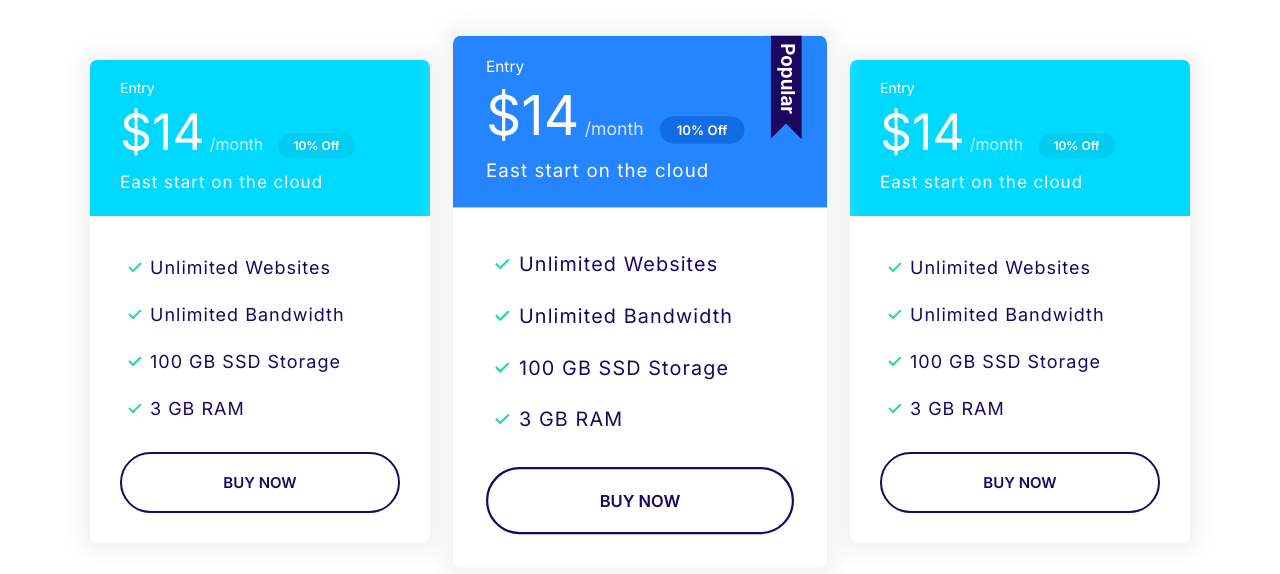
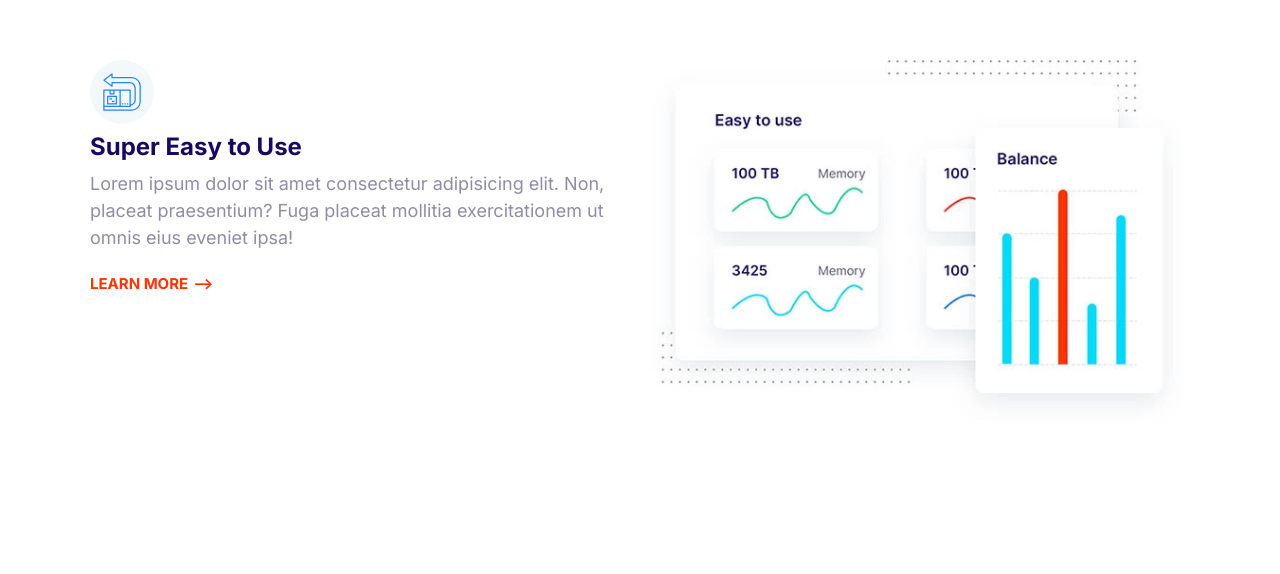
Before and after one commit to guy586/Moshify, a plain HTML site: page index.html in a window 1280 px wide. Drawn offline with Linux system fonts and the light colour scheme.

Commit message:
Build the feature component.

```diff
--- a/css/styles.css
+++ b/css/styles.css
@@ -768,3 +768,16 @@ a {
   max-width: 500px;
   margin: 0 auto;
 }
+
+/* Features */
+.feature {
+  gap: 4rem 2rem;
+}
+
+.feature__heading {
+  margin: 1rem 0;
+}
+
+.feature__image {
+  width: 100%;
+}
--- a/index.html
+++ b/index.html
@@ -15,69 +15,34 @@
     <link rel="stylesheet" href="css/styles.css" />
   </head>
   <body>
-    <section class="block container block-plans">
-      <div class="grid grid--1x3">
-        <div class="plan">
-          <div class="card card--secondary">
-            <header class="card__header">
-              <h3 class="plan__name">Entry</h3>
-              <span class="plan__price">$14</span>
-              <span class="plan__billing-cycle">/month</span>
-              <span class="badge badge--secondary badge--small">10% Off</span>
-              <span class="plan__description">East start on the cloud</span>
-            </header>
-            <div class="card__body">
-              <ul class="list list--tick">
-                <li class="list__item">Unlimited Websites</li>
-                <li class="list__item">Unlimited Bandwidth</li>
-                <li class="list__item">100 GB SSD Storage</li>
-                <li class="list__item">3 GB RAM</li>
-              </ul>
-              <button class="btn btn--outline btn--block">Buy Now</button>
-            </div>
-          </div>
+    <section class="block container">
+      <article class="grid grid--1x2 feature">
+        <div>
+          <span class="icon-container">
+            <svg class="icon icon--primary">
+              <use xlink:href="images/sprite.svg#easy"></use>
+            </svg>
+          </span>
+          <h3 class="feature__heading">Super Easy to Use</h3>
+          <p>
+            Lorem ipsum dolor sit amet consectetur adipisicing elit. Non,
+            placeat praesentium? Fuga placeat mollitia exercitationem ut omnis
+            eius eveniet ipsa!
+          </p>
+          <a href="#" class="link-arrow">Learn More</a>
         </div>
-        <div class="plan plan--popular">
-          <div class="card card--primary">
-            <header class="card__header">
-              <h3 class="plan__name">Entry</h3>
-              <span class="plan__price">$14</span>
-              <span class="plan__billing-cycle">/month</span>
-              <span class="badge badge--primary badge--small">10% Off</span>
-              <span class="plan__description">East start on the cloud</span>
-            </header>
-            <div class="card__body">
-              <ul class="list list--tick">
-                <li class="list__item">Unlimited Websites</li>
-                <li class="list__item">Unlimited Bandwidth</li>
-                <li class="list__item">100 GB SSD Storage</li>
-                <li class="list__item">3 GB RAM</li>
-              </ul>
-              <button class="btn btn--outline btn--block">Buy Now</button>
-            </div>
-          </div>
-        </div>
-        <div class="plan">
-          <div class="card card--secondary">
-            <header class="card__header">
-              <h3 class="plan__name">Entry</h3>
-              <span class="plan__price">$14</span>
-              <span class="plan__billing-cycle">/month</span>
-              <span class="badge badge--secondary badge--small">10% Off</span>
-              <span class="plan__description">East start on the cloud</span>
-            </header>
-            <div class="card__body">
-              <ul class="list list--tick">
-                <li class="list__item">Unlimited Websites</li>
-                <li class="list__item">Unlimited Bandwidth</li>
-                <li class="list__item">100 GB SSD Storage</li>
-                <li class="list__item">3 GB RAM</li>
-              </ul>
-              <button class="btn btn--outline btn--block">Buy Now</button>
-            </div>
-          </div>
-        </div>
-      </div>
+        <picture>
+          <source
+            type="image/webp"
+            srcset="images/easy.webp 1x, images/easy@2x.webp 2x"
+          />
+          <source
+            type="image/jpg"
+            srcset="images/easy.jpg 1x, images/easy@2x.jpg 2x"
+          />
+          <img class="feature__image" src="images/easy@2x.jpg 2x" alt="" />
+        </picture>
+      </article>
     </section>
     <script src="js/main.js"></script>
   </body>
```
Also changed, not shown: components/features.html (added, +27 -0 lines), images/easy.jpg (added), images/easy.webp (added), images/easy@2x.jpg (added), images/easy@2x.webp (added), images/fast.jpg (added), images/fast.webp (added), images/fast@2x.jpg (added), images/fast@2x.webp (added), images/support.jpg (added), images/support.webp (added), images/support@2x.jpg (added), images/support@2x.webp (added), images/wordpress.jpg (added), 3 more files.
